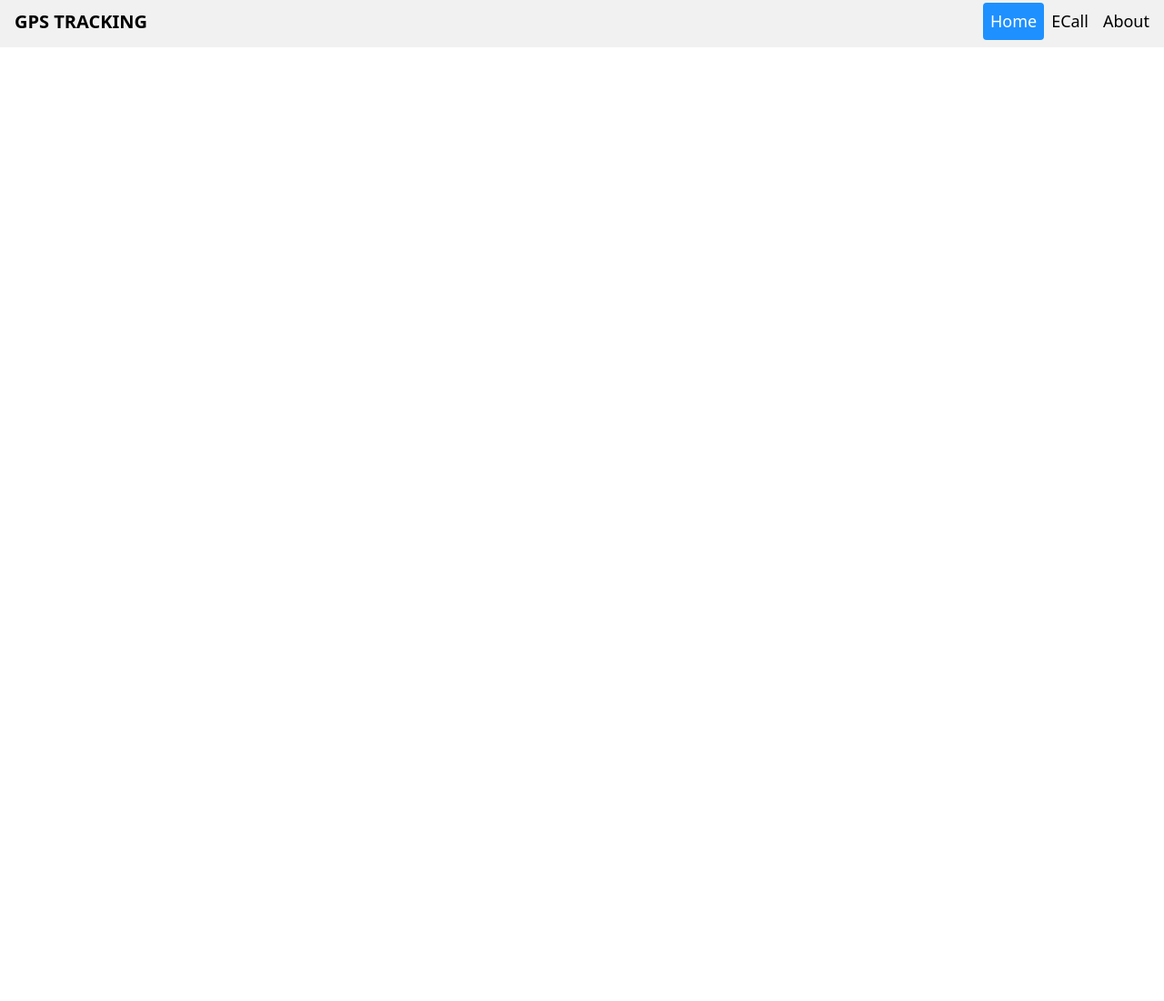
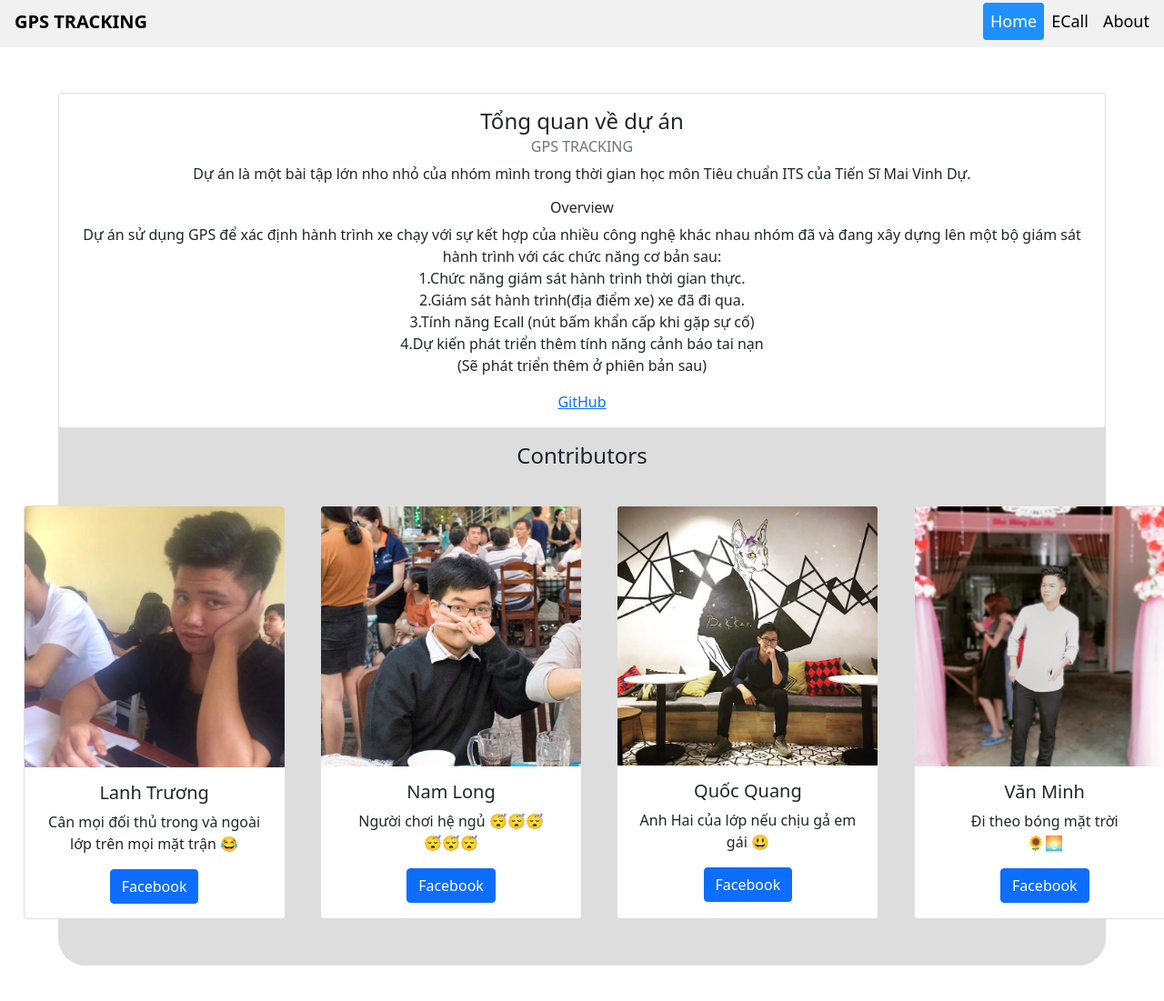
Before and after one commit to vanminh1310/Gps_tracking, a plain HTML site: page about.html in a window 1280 px wide. Shown: the part 5-1106 px from the top of the page at 91% size. Before the commit the page ends 800 px from the top, so only its background shows below. Drawn offline with nearby package versions, Linux system fonts and the light colour scheme.

Commit message:
commit about

```diff
--- a/about.html
+++ b/about.html
@@ -1,5 +1,6 @@
 <!DOCTYPE html>
 <html lang="en">
+
 <head>
     <meta charset="UTF-8">
     <meta http-equiv="X-UA-Compatible" content="IE=edge">
@@ -7,6 +8,7 @@
     <script type="text/javascript" src="/js/jQuery-2.1.3.js"></script>
 
     <link type="text/css" href="/css/main.css" rel="stylesheet" />
+    <link type="text/css" href="/css/about.css" rel="stylesheet" />
     <link href="https://cdn.jsdelivr.net/npm/bootstrap@5.0.0-beta3/dist/css/bootstrap.min.css" rel="stylesheet"
         integrity="sha384-eOJMYsd53ii+scO/bJGFsiCZc+5NDVN2yr8+0RDqr0Ql0h+rP48ckxlpbzKgwra6" crossorigin="anonymous">
     <script src="https://cdn.jsdelivr.net/npm/@popperjs/core@2.9.1/dist/umd/popper.min.js"
@@ -26,14 +28,77 @@
         crossorigin=""></script>
     <title>About</title>
 </head>
+
 <body>
     <div class="header">
         <a href="#default" class="logo">GPS TRACKING</a>
         <div class="header-right">
-          <a class="active" href="index.html">Home</a>
-          <a href="ecall.html">ECall</a>
-          <a href="about.html">About</a>
+            <a class="active" href="index.html">Home</a>
+            <a href="ecall.html">ECall</a>
+            <a href="about.html">About</a>
         </div>
-      </div>
+    </div>
+
+    <div class="from-a">
+        <div class="card" style="width: 100%;">
+            <div class="card-body">
+                <h4 class="card-title">Tổng quan về dự án</h4>
+                <h6 class="card-subtitle mb-2 text-muted">GPS TRACKING</h6>
+                <p class="card-text">Dự án là một bài tập lớn nho nhỏ của nhóm mình trong thời gian học môn Tiêu chuẩn
+                    ITS của Tiến Sĩ Mai Vinh Dự.
+                    <br>
+                <h6>Overview</h6>
+                Dự án sử dụng GPS để xác định hành trình xe chạy với sự kết hợp của nhiều công nghệ khác nhau nhóm đã và
+                đang xây dựng lên một bộ giám sát hành trình với các chức năng cơ bản sau:
+                <br> 1.Chức năng giám sát hành trình thời gian thực.
+                <br> 2.Giám sát hành trình(địa điểm xe) xe đã đi qua.
+                <br> 3.Tính năng Ecall (nút bấm khẩn cấp khi gặp sự cố)
+                <br> 4.Dự kiến phát triển thêm tính năng cảnh báo tai nạn<br>(Sẽ phát triển thêm ở phiên bản sau)
+                </p>
+                <a href="https://github.com/vanminh1310/Gps_tracking" class="card-link">GitHub</a>
+            </div>
+            </div>
+            <h4 style="margin-top: 2vh;" class="card-title">Contributors</h4>
+            <!-- Lanh -->
+            <div class="anh" style="margin-top:5vh; display: flex;  margin-left:3vw;">
+                <div class="card" style="width: 18rem;">
+                    <img src="/img/lanh.jpg" class="card-img-top" alt="...">
+                    <div class="card-body">
+                        <h5 class="card-title">Lanh Trương</h5>
+                        <p class="card-text">Cân mọi đối thủ trong và ngoài lớp trên mọi mặt trận 😂</p>
+                        <a href="https://www.facebook.com/lanh.truong.186590" title="Ib fb để rủ đánh tiến lên và đi nhậu" class="btn btn-primary">Facebook</a>
+                    </div>
+                </div>
+                <!-- Long -->
+                <div class="card" style="width: 18rem;  margin-left:3vw;">
+                    <img src="/img/LOng.jpg" class="card-img-top" alt="...">
+                    <div class="card-body">
+                        <h5 class="card-title">Nam Long</h5>
+                        <p class="card-text">Người chơi hệ ngủ 😴😴😴  <br>😴😴😴</p>
+                        <a href="https://www.facebook.com/phuthuyhayho2.0" class="btn btn-primary">Facebook</a>
+                    </div>
+                </div>
+                <!-- Quang-->
+                 <div class="card" style="width: 18rem;  margin-left:3vw;">
+                    <img src="/img/quang.jpg" class="card-img-top" alt="...">
+                    <div class="card-body">
+                        <h5 class="card-title">Quốc Quang</h5>
+                        <p class="card-text">Anh Hai của lớp nếu chịu gả em gái 😃</p>
+                        <a href="https://www.facebook.com/profile.php?id=100029787499812" class="btn btn-primary">Facebook</a>
+                    </div>
+                </div>
+                <!-- Minh -->
+                <div  class="card" style="width: 18rem; margin-left:3vw;">
+                    <img src="/img/minh.jpg" class="card-img-top" alt="...">
+                    <div class="card-body">
+                        <h5 class="card-title">Văn Minh</h5>
+                        <p class="card-text">Đi theo bóng mặt trời<br>🌻🌅 </p>
+                        <a href="https://www.facebook.com/taminh1310" class="btn btn-primary">Facebook</a>
+                    </div>
+                </div>
+            </div>
+
+    </div>
 </body>
+
 </html>
--- /dev/null
+++ b/css/about.css
@@ -0,0 +1,20 @@
+.from-a{
+    margin-top: 1px;
+    margin:50px 60px ;
+    background-color: #ddd;
+    border-radius: 30px;
+    width: 90%;
+    height: 120vh;
+    place-items: center;
+    text-align: center;
+    margin-left: 5%;
+
+
+}
+body{
+    background-color: #f2f3f5;
+}
+.card:hover{
+    transform: scale(1.05);
+ box-shadow: 0 10px 20px rgba(0,0,0,.12), 0 4px 8px rgba(0,0,0,.06);
+}
```
Also changed, not shown: index.html (+1 -1 lines), img/LOng.jpg (added), img/lanh.jpg (added), img/minh.jpg (added), img/quang.jpg (added).
